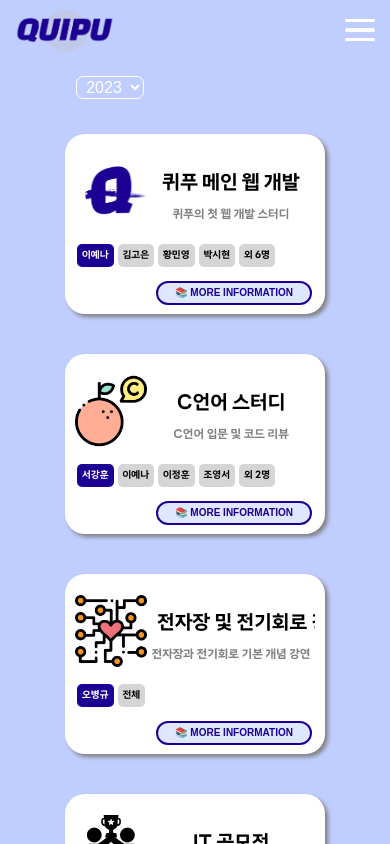
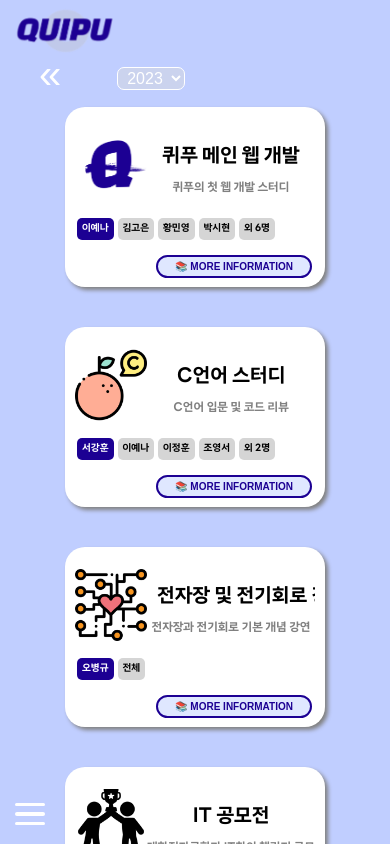
Before and after one commit to Quipu-Developers/quipu-main-frontend, a React (Create React App) app: page /activity-detail in a window 390 px wide. Built offline with nearby package versions, Linux system fonts and the light colour scheme.

Commit message:
chore: activity 모바일 세로버전, activity detail 뒤로가기 버튼, 모바일 메뉴버튼 하단으로 이동

```diff
--- a/src/App.css
+++ b/src/App.css
@@ -1,5 +1,3 @@
-  /* 네브바 */
-
   .navbar {
     position: fixed;
     z-index: 1000;
@@ -92,6 +90,11 @@
     width: 30px;
     height: 100%;
     cursor: pointer;
+
+    @media (max-width: 400px) {
+      position: absolute;
+      top: calc(100vh - 60px);
+    }
   }
 
   .menu-button .line {
@@ -150,6 +153,10 @@
       height: 100vh;
       background-color: #DFE7FF;
       transition: left 0.5s;
+
+      @media (max-width: 400px) {
+        align-items: end;
+      }
 
       @media (max-height: 400px) {
         align-items: flex-start;
--- a/src/App.js
+++ b/src/App.js
@@ -31,7 +31,7 @@ function App() {
       <nav className="navbar">
 
         <div className="navbar__logo">
-          <NavLink to="/#home" smooth>
+          <NavLink to="/#home" onClick={closeMenu} smooth>
             <img className="navbar__logo--img" src="/logo_main.png"></img>
           </NavLink>
         </div>
@@ -58,11 +58,11 @@ function App() {
         {/* mobile에서 메뉴들 */}
         <div className={`navbar__menu--mobile ${menuOpen ? 'open' : ''}`}>
           <ul>
-            <li style={{ marginTop: '80px' }}><NavLink to="/home" onClick={closeMenu}>home</NavLink></li>
-            <li><NavLink to="/about" onClick={closeMenu}>about</NavLink></li>
+            <li style={{ marginTop: '80px' }}><NavLink to="/#home" onClick={closeMenu}>home</NavLink></li>
+            <li><NavLink to="/#about" onClick={closeMenu}>about</NavLink></li>
             <li>
               <div className="activity-menu">
-                <NavLink to="/activity" onClick={closeMenu}>activity</NavLink>
+                <NavLink to="/#activity" onClick={closeMenu}>activity</NavLink>
                 <input id="activity-toggle" type="checkbox" onChange={toggleActivityDetail} />
                 <label className='activity-button' htmlFor="activity-toggle">
                   <span className="line line4"></span>
@@ -70,13 +70,13 @@ function App() {
                 </label>
               </div>
               <div className={`activity-detail-menu ${isActivityDetailVisible ? 'visible' : ''}`}>
-                <li style={{boxShadow: '0px 0px grey'}}><NavLink to="/activity-detail#Study" onClick={closeMenu}>&nbsp;&nbsp;&nbsp;&nbsp;study</NavLink></li>
-                <li style={{boxShadow: '0px 0px grey'}}><NavLink to="/activity-detail#Friendship" onClick={closeMenu}>&nbsp;&nbsp;&nbsp;&nbsp;friendship</NavLink></li>
-                <li style={{boxShadow: '0px 0px grey'}}><NavLink to="/activity-detail#MT" onClick={closeMenu}>&nbsp;&nbsp;&nbsp;&nbsp;mt</NavLink></li>
+                <li style={{ boxShadow: '0px 0px grey' }}><NavLink to="/activity-detail#Study" onClick={closeMenu}>&nbsp;&nbsp;&nbsp;&nbsp;study</NavLink></li>
+                <li style={{ boxShadow: '0px 0px grey' }}><NavLink to="/activity-detail#Friendship" onClick={closeMenu}>&nbsp;&nbsp;&nbsp;&nbsp;friendship</NavLink></li>
+                <li style={{ boxShadow: '0px 0px grey' }}><NavLink to="/activity-detail#MT" onClick={closeMenu}>&nbsp;&nbsp;&nbsp;&nbsp;mt</NavLink></li>
               </div>
             </li>
-            <li><NavLink to="/recommend-site" onClick={closeMenu}>recommend site</NavLink></li>
-            <li><NavLink to="/join-quipu" onClick={closeMenu}>join Quipu</NavLink></li>
+            <li><NavLink to="/#recommend-site" onClick={closeMenu}>recommend site</NavLink></li>
+            <li style={{ marginBottom: '80px' }}><NavLink to="/#join-quipu" onClick={closeMenu}>join Quipu</NavLink></li>
           </ul>
         </div>
 
@@ -92,7 +92,7 @@ function App() {
             <section id="join-quipu"><JoinQuipu /></section>
           </>
         } />
-          <Route path="/home" element={<Home/>} />
+        <Route path="/home" element={<Home />} />
         <Route path="/about" element={<About />} />
         <Route path="/activity" element={<Activity />} />
         <Route path="/activity-detail" element={<ActivityDetail />} />
--- a/src/components/Activity/Activity.css
+++ b/src/components/Activity/Activity.css
@@ -5,7 +5,6 @@
   align-items: center;
   width: 100%;
   height: calc(100dvh - 80px);
-  scroll-snap-type: x mandatory;
   -webkit-overflow-scrolling: touch;
 
   @media (max-width: 900px) {
@@ -13,15 +12,7 @@
   }
 
   @media (max-width: 500px) {
-    justify-content: flex-start;
-    overflow-x: auto;
-    -ms-overflow-style: none;
-    scrollbar-width: none;
-  }
-
-  @media (max-height: 500px) {
-    align-items: flex-start;
-    justify-content: center;
+    display: block;
     overflow-y: auto;
     -ms-overflow-style: none;
     scrollbar-width: none;
@@ -32,13 +23,6 @@
   display: none;
 }
 
-.activity-blocks-container {
-  position: relative;
-  display: flex;
-  align-items: center;
-  margin-bottom: 50px;
-}
-
 .activity-block {
   display: flex;
   flex-wrap: wrap;
@@ -47,7 +31,6 @@
   width: 20vw;
   height: 400px;
   margin: 5px;
-  scroll-snap-align: center;
 
   @media (max-width: 900px) {
     width: 25vw;
@@ -62,9 +45,8 @@
   }
 
   @media (max-width: 500px) {
-    flex: 0 0 auto;
     width: 80vw;
-    margin: 5vw;
+    margin: calc( (100vw - 80vw) / 2);
   }
 }
 
@@ -95,3 +77,15 @@
   box-shadow: 3px 3px 4px grey;
   object-fit: cover;
 }
+
+.blank-block {
+  width: 0px;
+  height: 0px;
+  margin: 0;
+
+  @media (max-width: 500px) {
+    width: 80vw;
+    height: 200px;
+    margin: 5px;
+  }
+}
--- a/src/components/Activity/Activity.jsx
+++ b/src/components/Activity/Activity.jsx
@@ -13,11 +13,10 @@ function Activity() {
             <div className="blank-navbar-pc"></div>
             <div className="blank-navbar-mobile"></div>
             <div className="activity-container">
-                <div className="activity-blocks-container">
-                    <ActivityBlock title={titles[0]} src1={images[0][0]} src2={images[0][1]} src3={images[0][2]}></ActivityBlock>
-                    <ActivityBlock title={titles[1]} src1={images[1][0]} src2={images[1][1]} src3={images[1][2]}></ActivityBlock>
-                    <ActivityBlock title={titles[2]} src1={images[2][0]} src2={images[2][1]} src3={images[2][2]}></ActivityBlock>
-                </div>
+                <ActivityBlock title={titles[0]} src1={images[0][0]} src2={images[0][1]} src3={images[0][2]}></ActivityBlock>
+                <ActivityBlock title={titles[1]} src1={images[1][0]} src2={images[1][1]} src3={images[1][2]}></ActivityBlock>
+                <ActivityBlock title={titles[2]} src1={images[2][0]} src2={images[2][1]} src3={images[2][2]}></ActivityBlock>
+                <div className="blank-block"></div>
             </div>
         </>
     )
--- a/src/components/ActivityDetail/ActivityDetail.css
+++ b/src/components/ActivityDetail/ActivityDetail.css
@@ -1,4 +1,5 @@
 .ActivityDetail-container {
+    position: relative;
     display: flex;
     flex-direction: column;
     justify-content: center;
@@ -70,15 +71,15 @@
 }
 
 .year-dropdown-mobile {
-    position: relative;
-    right: 85px;
+    position: absolute;
+    top: 7px;
+    left: 30%;
     display: none;
-    margin: 15px 0 15px 0;
     padding: 1px 5px;
     color: white;
     border: 1.5px solid white;
     border-radius: 7px;
-    background-color: #C0CEFF;
+    background-color: #cbd3ee;
     font-size: 16px;
     font-weight: 400;
     line-height: 1.5;
@@ -101,3 +102,23 @@
     justify-content: center;
     align-items: center;
 }
+
+.back-button {
+    display: none;
+    position: absolute;
+    top: -8px;
+    left: 10%;
+    border: none;
+    background-color: transparent;
+    color: white;
+    font-size: 50px;
+    padding: 0;
+
+    @media (max-width: 900px) {
+        display: block;
+    }
+
+    @media (max-width: 600px) {
+        font-size: 40px;
+    }
+}
--- a/src/components/ActivityDetail/ActivityDetail.jsx
+++ b/src/components/ActivityDetail/ActivityDetail.jsx
@@ -1,4 +1,5 @@
 import React, { useState, useEffect } from 'react';
+import { useNavigate } from 'react-router-dom';
 import { useLocation } from 'react-router-dom';
 import './ActivityDetail.css';
 import Study from './Study/Study';
@@ -30,6 +31,8 @@ function ActivityDetail() {
 
     const [selectedYear, setSelectedYear] = useState('2023');
 
+    const navigate = useNavigate();
+
     return (
         <>
             <div className="blank-navbar-pc"></div>
@@ -49,6 +52,7 @@ function ActivityDetail() {
                     </select>
                 </div>
                 <div className="ActivityDetail-content">
+                    <button className='back-button' onClick={() => navigate(-1)}>&laquo;</button>
                     <select onChange={(e) => setSelectedYear(e.target.value)}
                         className="year-dropdown-mobile">
                         <option>2023</option>
--- a/src/components/RecommendSite/RecommendSite.css
+++ b/src/components/RecommendSite/RecommendSite.css
@@ -7,7 +7,7 @@
 
     @media (max-width: 800px){
         width:100%;
-        height: 100vh;
+        height: calc(100vh - 60px);
         overflow-y: scroll;
         -ms-overflow-style: none;
         scrollbar-width: none;
```
Lines whose indentation alone changed are shown as unchanged.
